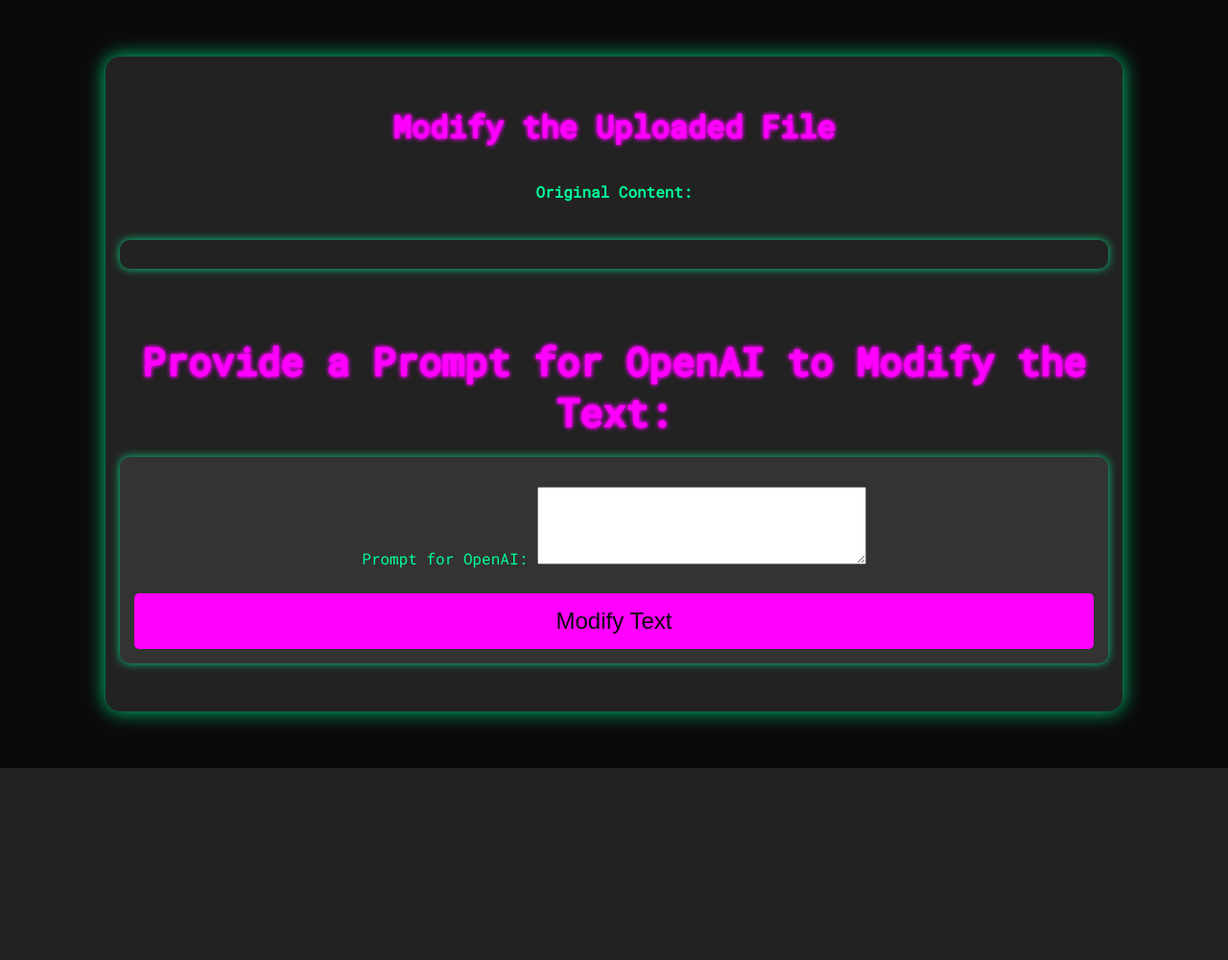
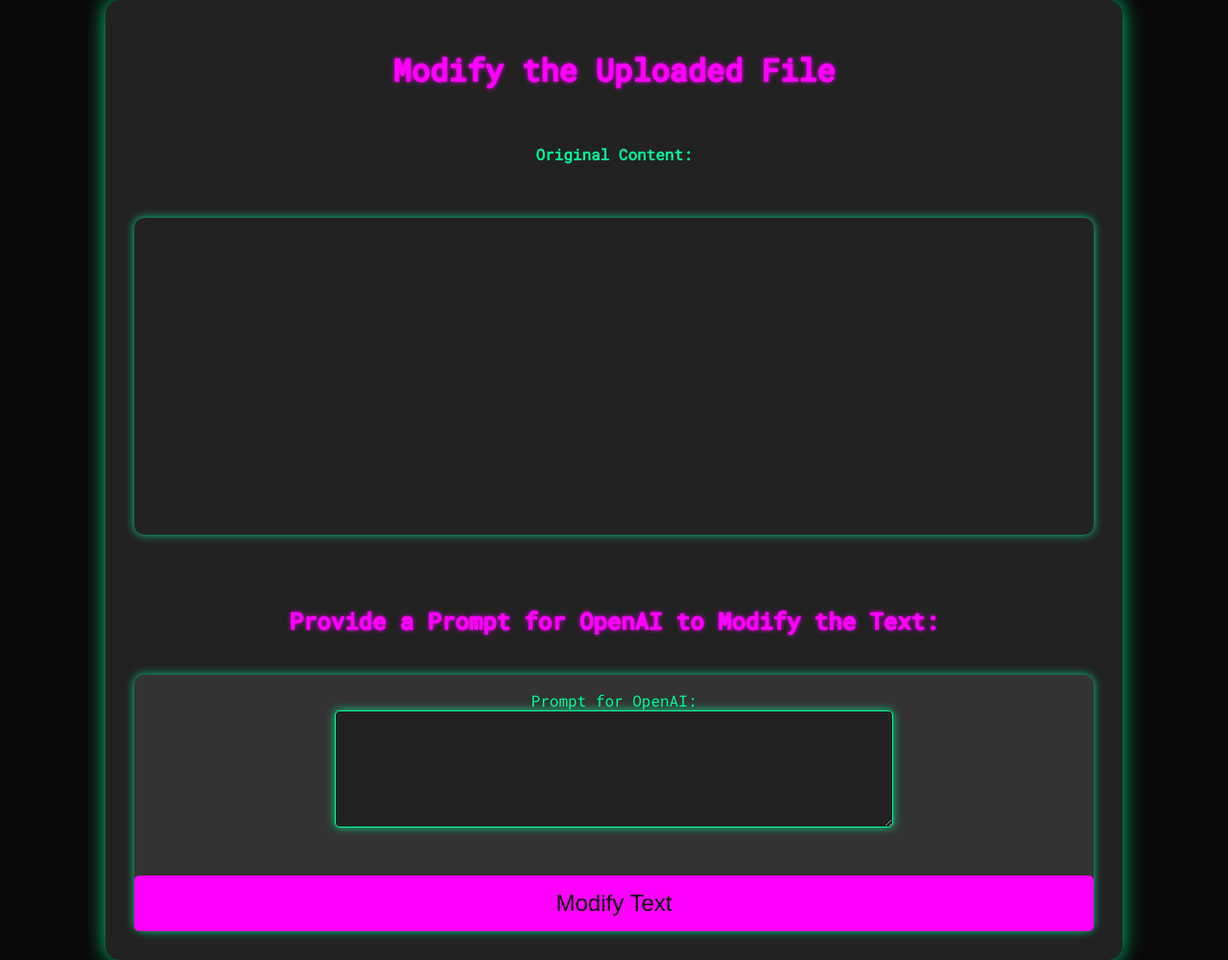
Before and after one commit to SHY1WZ1/openAI, a Django app: template app/templates/modify_file.html in a window 1280 px wide. Shown: the whole page at 96% size. Before the commit the page ends 800 px from the top, so only its background shows below. Run offline with Django 5.2, Linux system fonts and the light colour scheme; the template is opened without the code that fills it: values that come from a table or form of the project are taken from there, others are empty.

Commit message:
UPDATE: templates, view

```diff
--- a/app/templates/modify_file.html
+++ b/app/templates/modify_file.html
@@ -16,39 +16,40 @@
             font-family: 'Roboto Mono', monospace;
             margin: 0;
             padding: 0;
-            overflow-x: hidden;
-            display: flex;
-            justify-content: center;
+            display: grid;
+            justify-items: center;
             align-items: center;
             height: 100vh;
             text-align: center;
+            overflow: hidden;
         }
 
-        /* Container for centering content */
+        /* Grid layout for the container */
         .container {
-            display: flex;
-            flex-direction: column;
-            justify-content: center;
-            align-items: center;
+            display: grid;
+            grid-template-columns: 1fr;
+            grid-template-rows: auto auto 1fr;
+            grid-gap: 20px;
             background-color: #222;
             padding: 30px;
             border-radius: 15px;
             box-shadow: 0 0 20px rgba(0, 255, 153, 0.8);
-            width: 100%;
+            width: 80%;
             max-width: 1000px;
+            height: auto;
         }
 
         /* Neon Glowing Text Style */
         h1, h3 {
             color: #ff00ff;
-            text-shadow: 0 0 5px #ff00ff, 0 0 1px #ff00ff, 0 0 1px #ff00ff, 0 0 5px #ff00ff;
+            text-shadow: 0 0 5px #ff00ff, 0 0 1px #ff00ff, 0 0 1px #ff00ff, 0 0 1px #ff00ff;
             text-align: center;
-            font-size: 4rem;
+            font-size: 2rem;
             margin-bottom: 20px;
         }
 
         h3 {
-            font-size: 2.5rem;
+            font-size: 1.5rem;
         }
 
         /* Glitch Effect for Text */
@@ -78,31 +79,48 @@
             100% { clip-path: inset(50% 0 50% 0); }
         }
 
-        /* Style for Preformatted Text */
+        /* Style for Preformatted Text with Fixed Height and Scrolling */
         pre {
             background-color: #222;
             color: #00ff99;
             padding: 15px;
             border-radius: 10px;
-            font-size: 1.5rem;
-            overflow-x: auto;
+            font-size: 1.2rem;
             white-space: pre-wrap;
             word-wrap: break-word;
-            width: 100%;
             box-shadow: 0 0 10px rgba(0, 255, 153, 0.8);
             margin-bottom: 30px;
+            height: 300px; /* Fixed height and scrollable */
+            overflow-y: auto; /* Enables vertical scroll */
         }
 
         /* Form Styling */
         form {
             background-color: #333;
-            padding: 15px;
             border-radius: 10px;
             width: 100%;
+            box-shadow: 0 0 10px rgba(0, 255, 153, 0.8);
+            display: flex;
+            flex-direction: column;
+            align-items: center;
+        }
+
+        /* Centering the Textarea */
+        form textarea {
+            width: 80%; /* Adjust width as necessary */
+            height: 100px; /* Adjust height as necessary */
+            background-color: #222;
+            color: #00ff99;
+            border: 1px solid #00ff99;
+            border-radius: 5px;
+            padding: 10px;
+            font-size: 1.2rem;
+            resize: vertical;
             box-shadow: 0 0 10px rgba(0, 255, 153, 0.8);
             margin-bottom: 20px;
         }
 
+        /* Button Styling */
         form button {
             background-color: #ff00ff;
             color: #0a0a0a;
@@ -152,7 +170,6 @@
             {{ form.as_p }}
             <button type="submit">Modify Text</button>
         </form>
-
     </div>
 </body>
 </html>
--- a/app/templates/upload_file.html
+++ b/app/templates/upload_file.html
@@ -41,7 +41,7 @@
         /* Neon Glowing Text Style */
         h1 {
             color: #ff00ff;
-            text-shadow: 0 0 5px #ff00ff, 0 0 10px #ff00ff, 0 0 15px #ff00ff, 0 0 20px #ff00ff;
+            text-shadow: 0 0 5px #ff00ff, 0 0 1px #ff00ff, 0 0 1px #ff00ff, 0 0 1px #ff00ff;
             font-size: 4rem;
             margin-bottom: 20px;
         }
--- a/app/views.py
+++ b/app/views.py
@@ -28,7 +28,7 @@ def modify_file(request, file_id):
     file_obj = TextFile.objects.get(id=file_id)
     file_path = file_obj.file.path
     # Read the contents of the uploaded file
-    with open(file_path, "r") as file:
+    with open(file_path, "r", encoding="utf-8") as file:
         file_content = file.read()
 
     if request.method == "POST":
```
Also changed, not shown: media/uploads/wer.txt (added, +19 -0 lines), db.sqlite3.
